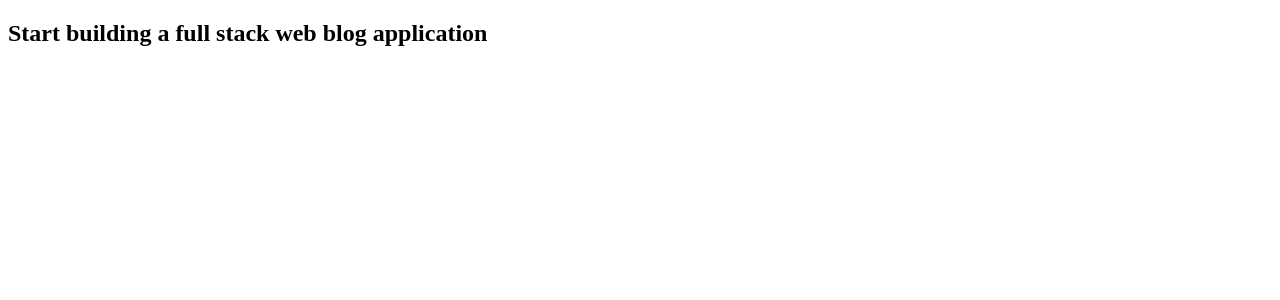
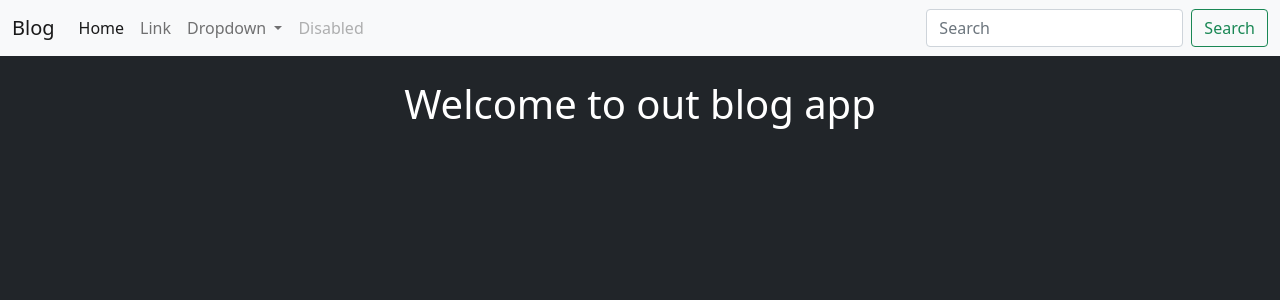
Before and after one commit to Akashmahto022/blog-app-with-django, a Django app: page /blog/ in a window 1280 px wide. Shown: the top 300 px of the page. Run offline with Django 5.2, Linux system fonts and the light colour scheme.

Commit message:
created a layout and navbar

```diff
--- a/blogapp/blog/templates/index.html
+++ b/blogapp/blog/templates/index.html
@@ -1,11 +1,10 @@
-<!DOCTYPE html>
-<html lang="en">
-<head>
-    <meta charset="UTF-8">
-    <meta name="viewport" content="width=device-width, initial-scale=1.0">
-    <title>blog app</title>
-</head>
-<body>
-    <h2>Start building a full stack web blog application</h2>
-</body>
-</html>
+{% extends 'layout.html' %}
+
+
+{% block title %}
+    Blog App
+{% endblock %}
+
+{% block content %}
+    <h1 class="text-center text-white mt-4">Welcome to out blog app</h1>
+{% endblock %}
--- /dev/null
+++ b/blogapp/templates/layout.html
@@ -0,0 +1,55 @@
+{% load static %}
+<!DOCTYPE html>
+<html lang="en">
+  <head>
+    <meta charset="UTF-8" />
+    <meta name="viewport" content="width=device-width, initial-scale=1.0" />
+    <link
+      href="https://cdn.jsdelivr.net/npm/bootstrap@5.0.2/dist/css/bootstrap.min.css"
+      rel="stylesheet"
+      integrity="sha384-EVSTQN3/azprG1Anm3QDgpJLIm9Nao0Yz1ztcQTwFspd3yD65VohhpuuCOmLASjC"
+      crossorigin="anonymous"
+    />
+
+    <title>{% block title %}Blog App{% endblock %}</title>
+  </head>
+  <body class='bg-dark'>
+    <nav class="navbar navbar-expand-lg navbar-light bg-light">
+        <div class="container-fluid">
+          <a class="navbar-brand" href="#">Blog</a>
+          <button class="navbar-toggler" type="button" data-bs-toggle="collapse" data-bs-target="#navbarSupportedContent" aria-controls="navbarSupportedContent" aria-expanded="false" aria-label="Toggle navigation">
+            <span class="navbar-toggler-icon"></span>
+          </button>
+          <div class="collapse navbar-collapse" id="navbarSupportedContent">
+            <ul class="navbar-nav me-auto mb-2 mb-lg-0">
+              <li class="nav-item">
+                <a class="nav-link active" aria-current="page" href="#">Home</a>
+              </li>
+              <li class="nav-item">
+                <a class="nav-link" href="#">Link</a>
+              </li>
+              <li class="nav-item dropdown">
+                <a class="nav-link dropdown-toggle" href="#" id="navbarDropdown" role="button" data-bs-toggle="dropdown" aria-expanded="false">
+                  Dropdown
+                </a>
+                <ul class="dropdown-menu" aria-labelledby="navbarDropdown">
+                  <li><a class="dropdown-item" href="#">Action</a></li>
+                  <li><a class="dropdown-item" href="#">Another action</a></li>
+                  <li><hr class="dropdown-divider"></li>
+                  <li><a class="dropdown-item" href="#">Something else here</a></li>
+                </ul>
+              </li>
+              <li class="nav-item">
+                <a class="nav-link disabled" href="#" tabindex="-1" aria-disabled="true">Disabled</a>
+              </li>
+            </ul>
+            <form class="d-flex">
+              <input class="form-control me-2" type="search" placeholder="Search" aria-label="Search">
+              <button class="btn btn-outline-success" type="submit">Search</button>
+            </form>
+          </div>
+        </div>
+      </nav>
+    <div class="container">{% block content %} {% endblock %}</div>
+  </body>
+</html>
```
